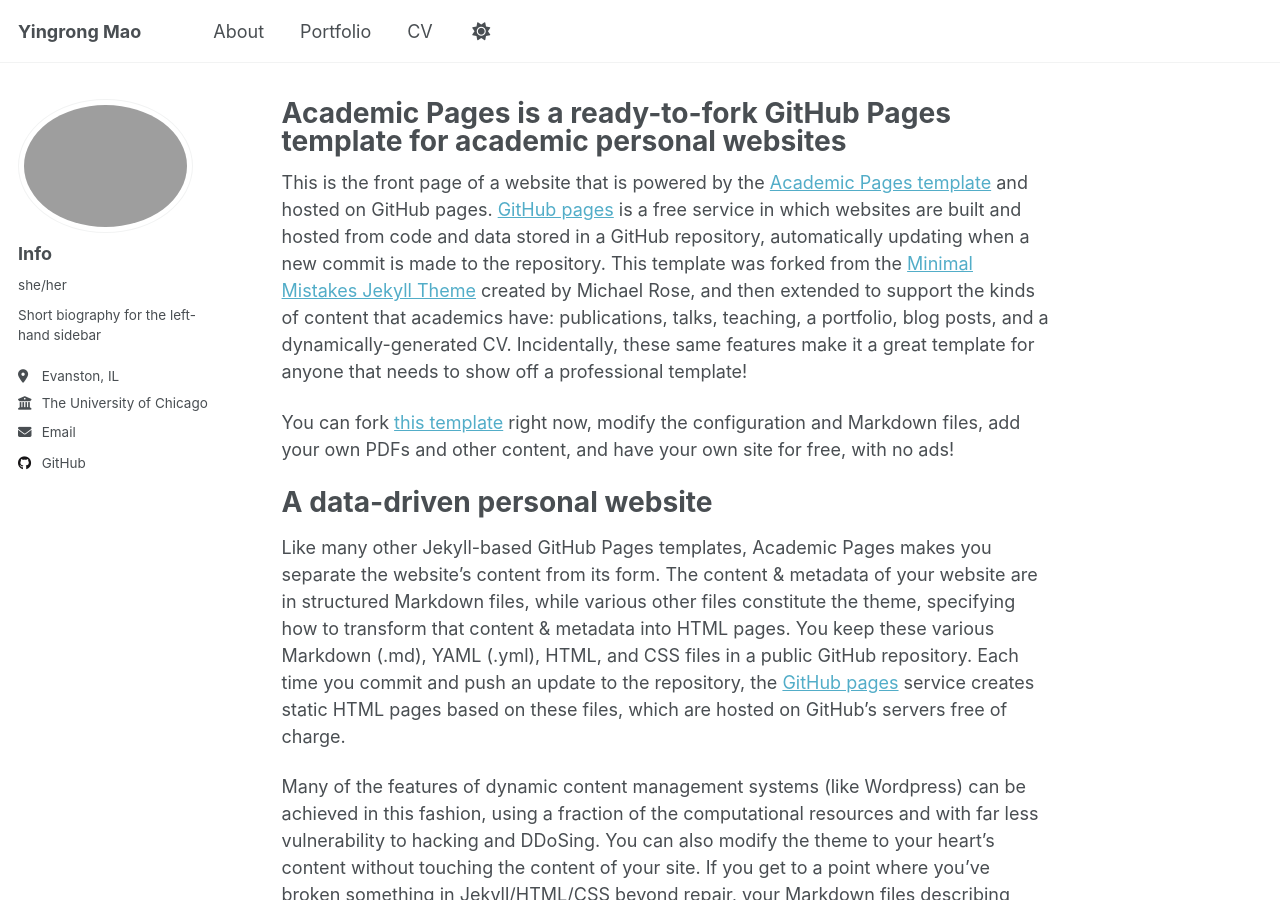
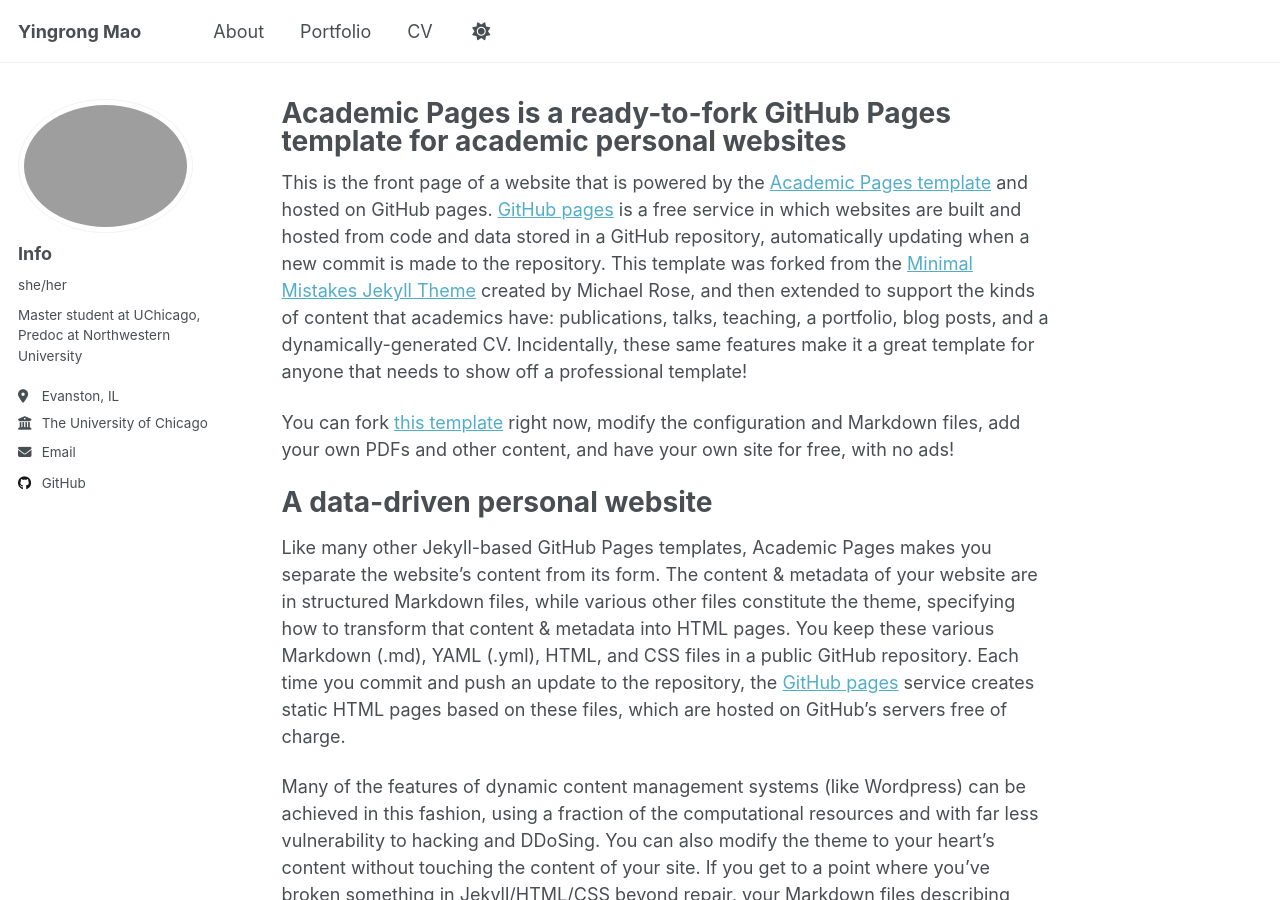
Before and after one commit to MaoYingrong/MaoYingrong.github.io, a Jekyll site: the page built from _pages/about.md, in a window 1280 px wide and 900 px high. Built offline with Jekyll 4.4.1, drawn with Linux system fonts in a browser that asks for light colours; a script that is not in the unit is left out.

Commit message:
Update bio in configuration file

```diff
--- a/_config.yml
+++ b/_config.yml
@@ -26,7 +26,7 @@ author:
   avatar           : "profile.png"
   name             : "Info"
   pronouns         : "she/her"
-  bio              : "Short biography for the left-hand sidebar"
+  bio              : "Master student at UChicago, Predoc at Northwestern University"
   location         : "Evanston, IL"
   employer         : "The University of Chicago"
   uri              : # URL
```
